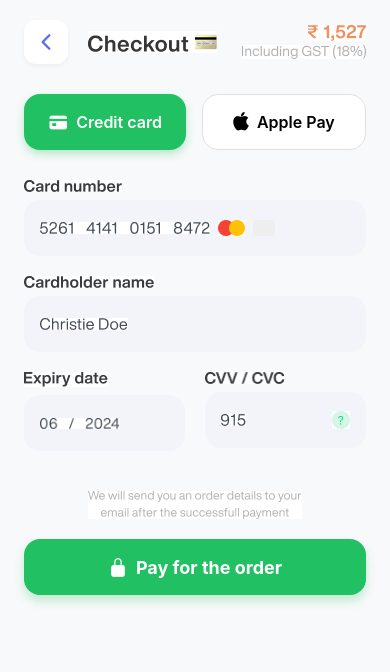
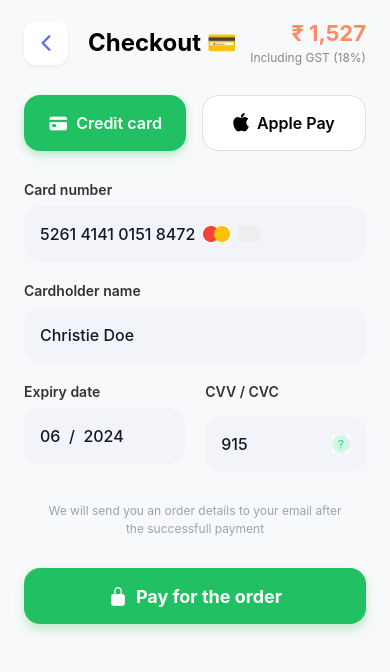
Before and after one commit to yoshinokawai/BTH01, a React Native app: screen /Payment in a window 390 px wide. Shown: the top 672 px of the page. Built offline with nearby package versions, Linux system fonts and the light colour scheme.

Commit message:
fix payment and cart

```diff
--- a/screens/CartScreen.js
+++ b/screens/CartScreen.js
@@ -44,10 +44,18 @@ export default function CartScreen({ navigation }) {
       <View style={styles.itemInfo}>
         <Text style={styles.brandText}>{item.brand}</Text>
         <Text style={styles.itemNameText}>{item.name}</Text>
-        <Text style={styles.itemQty}>Qty: {item.qty}</Text>
+        <Text style={styles.itemPriceText}>₹ {item.price}</Text>
       </View>
       <View style={styles.priceRight}>
-        <Text style={styles.itemPriceText}>₹ {item.price * item.qty}</Text>
+        <View style={styles.qtySelector}>
+          <TouchableOpacity style={styles.qtyBtn}>
+            <Text style={styles.qtyBtnText}>−</Text>
+          </TouchableOpacity>
+          <Text style={styles.qtyValue}>{item.qty}</Text>
+          <TouchableOpacity style={styles.qtyBtn}>
+            <Text style={styles.qtyBtnText}>+</Text>
+          </TouchableOpacity>
+        </View>
       </View>
     </View>
   );
@@ -63,7 +71,7 @@ export default function CartScreen({ navigation }) {
           </View>
         </TouchableOpacity>
         <View style={styles.headerTitleWrap}>
-          <Text style={styles.headerTitle}>Your Cart 👍🏻</Text>
+          <Text style={styles.headerTitle}>Your Cart 🤙</Text>
         </View>
         <View style={{ width: 44 }} />
       </View>
--- a/screens/PaymentScreen.js
+++ b/screens/PaymentScreen.js
@@ -39,21 +39,12 @@ export default function PaymentScreen({ navigation }) {
                         </TouchableOpacity>
 
                         <View style={styles.headerTitleContainer}>
-                            <Image
-                                source={require('../imgs/Checkout 💳.jpg')}
-                                style={{ width: 129, height: 22, resizeMode: 'contain' }}
-                            />
+                            <Text style={styles.headerTitle}>Checkout 💳</Text>
                         </View>
 
                         <View style={styles.headerRight}>
-                            <Image
-                                source={require('../imgs/₹ 1,527.jpg')}
-                                style={{ width: 58, height: 16, resizeMode: 'contain' }}
-                            />
-                            <Image
-                                source={require('../imgs/Including GST (18%).jpg')}
-                                style={{ width: 124, height: 14, resizeMode: 'contain', marginTop: 4 }}
-                            />
+                            <Text style={styles.totalAmount}>₹ 1,527</Text>
+                            <Text style={styles.gstText}>Including GST (18%)</Text>
                         </View>
                     </View>
 
@@ -91,15 +82,9 @@ export default function PaymentScreen({ navigation }) {
 
                         {/* Form */}
                         <View style={styles.inputSection}>
-                            <Image
-                                source={require('../imgs/Card number.jpg')}
-                                style={{ width: 98, height: 12, resizeMode: 'contain', marginBottom: 8 }}
-                            />
+                            <Text style={styles.inputLabel}>Card number</Text>
                             <View style={styles.inputContainer}>
-                                <Image
-                                    source={require('../imgs/5261 4141 0151 8472.jpg')}
-                                    style={{ width: 170, height: 12, resizeMode: 'contain' }}
-                                />
+                                <Text style={styles.inputValue}>5261 4141 0151 8472</Text>
                                 <View style={styles.cardIcons}>
                                     <Image
                                         source={require('../imgs/Master Card Logo.jpg')}
@@ -111,44 +96,26 @@ export default function PaymentScreen({ navigation }) {
                         </View>
 
                         <View style={styles.inputSection}>
-                            <Image
-                                source={require('../imgs/Cardholder name.jpg')}
-                                style={{ width: 130, height: 12, resizeMode: 'contain', marginBottom: 8 }}
-                            />
+                            <Text style={styles.inputLabel}>Cardholder name</Text>
                             <View style={styles.inputContainer}>
-                                <Image
-                                    source={require('../imgs/Christie Doe.jpg')}
-                                    style={{ width: 88, height: 12, resizeMode: 'contain' }}
-                                />
+                                <Text style={styles.inputValue}>Christie Doe</Text>
                             </View>
                         </View>
 
                         <View style={styles.row}>
                             <View style={[styles.inputSection, styles.halfInput]}>
-                                <Image
-                                    source={require('../imgs/Expiry date.jpg')}
-                                    style={{ width: 84, height: 15, resizeMode: 'contain', marginBottom: 8 }}
-                                />
+                                <Text style={styles.inputLabel}>Expiry date</Text>
                                 <View style={styles.inputContainer}>
-                                    <Image
-                                        source={require('../imgs/06/2024.jpg')}
-                                        style={{ width: 80, height: 12, resizeMode: 'contain' }}
-                                    />
+                                    <Text style={styles.inputValue}>06  /  2024</Text>
                                 </View>
                             </View>
 
                             <View style={[styles.inputSection, styles.halfInput]}>
                                 <View style={{ flexDirection: 'row', alignItems: 'center', marginBottom: 8 }}>
-                                    <Image
-                                        source={require('../imgs/CVV/CVC.jpg')}
-                                        style={{ width: 80, height: 12, resizeMode: 'contain' }}
-                                    />
+                                    <Text style={styles.inputLabel}>CVV / CVC</Text>
                                 </View>
                                 <View style={styles.inputContainer}>
-                                    <Image
-                                        source={require('../imgs/915.jpg')}
-                                        style={{ width: 25, height: 12, resizeMode: 'contain', marginRight: 'auto' }}
-                                    />
+                                    <Text style={[styles.inputValue, { marginRight: 'auto' }]}>915</Text>
                                     <Image
                                         source={require('../imgs/Hint.jpg')}
                                         style={{ width: 18, height: 18, resizeMode: 'contain' }}
@@ -157,10 +124,9 @@ export default function PaymentScreen({ navigation }) {
                             </View>
                         </View>
 
-                        <Image
-                            source={require('../imgs/We will send you an order details to your email after the successfull payment.jpg')}
-                            style={{ width: '100%', height: 28, resizeMode: 'contain', marginVertical: 20 }}
-                        />
+                        <Text style={styles.infoText}>
+                            We will send you an order details to your email after the successfull payment
+                        </Text>
 
                         {/* Pay Button */}
                         <TouchableOpacity
--- a/screens/styles/cartStyles.js
+++ b/screens/styles/cartStyles.js
@@ -49,9 +49,9 @@ export default StyleSheet.create({
     marginBottom: 12,
   },
   itemImage: {
-    width: 56,
-    height: 56,
-    borderRadius: 14,
+    width: 64,
+    height: 64,
+    borderRadius: 16,
     marginRight: 12,
   },
   placeholderThumb: {
@@ -85,6 +85,7 @@ export default StyleSheet.create({
     fontSize: 13,
     color: '#6B7280',
     marginTop: 2,
+    display: 'none', // Hidden as per mockup layout for info section
   },
   priceRight: {
     alignItems: 'flex-end',
@@ -93,7 +94,30 @@ export default StyleSheet.create({
   itemPriceText: {
     fontSize: 16,
     fontWeight: '700',
+    color: '#FF8A65',
+    marginTop: 4,
+  },
+  qtySelector: {
+    flexDirection: 'row',
+    alignItems: 'center',
+    backgroundColor: '#FAFAFA',
+    borderRadius: 8,
+    paddingHorizontal: 8,
+    paddingVertical: 4,
+  },
+  qtyBtn: {
+    padding: 4,
+  },
+  qtyBtnText: {
+    fontSize: 18,
+    color: '#FF8A65',
+    fontWeight: '400',
+  },
+  qtyValue: {
+    fontSize: 14,
+    fontWeight: '600',
     color: '#111827',
+    marginHorizontal: 12,
   },
   footer: {
     paddingHorizontal: 24,
@@ -113,9 +137,9 @@ export default StyleSheet.create({
     color: '#6B7280',
   },
   totalValue: {
-    fontSize: 18,
+    fontSize: 20,
     fontWeight: '700',
-    color: '#111827',
+    color: '#FF8A65',
   },
   checkoutButton: {
     height: 56,
--- a/screens/styles/paymentStyles.js
+++ b/screens/styles/paymentStyles.js
@@ -41,7 +41,7 @@ export default StyleSheet.create({
     totalAmount: {
         fontSize: 22,
         fontWeight: 'bold',
-        color: '#21C063',
+        color: '#FF8A65',
     },
     gstText: {
         fontSize: 12,
@@ -112,6 +112,11 @@ export default StyleSheet.create({
         fontSize: 16,
         color: '#000',
     },
+    inputValue: {
+        fontSize: 16,
+        color: '#111827',
+        fontWeight: '500',
+    },
     cardIcons: {
         flexDirection: 'row',
         alignItems: 'center',
@@ -125,10 +130,10 @@ export default StyleSheet.create({
     },
     infoText: {
         fontSize: 12,
-        color: '#888',
+        color: '#9CA3AF',
         textAlign: 'center',
         marginTop: 10,
-        marginBottom: 40,
+        marginBottom: 30,
         paddingHorizontal: 20,
         lineHeight: 18,
     },
```
